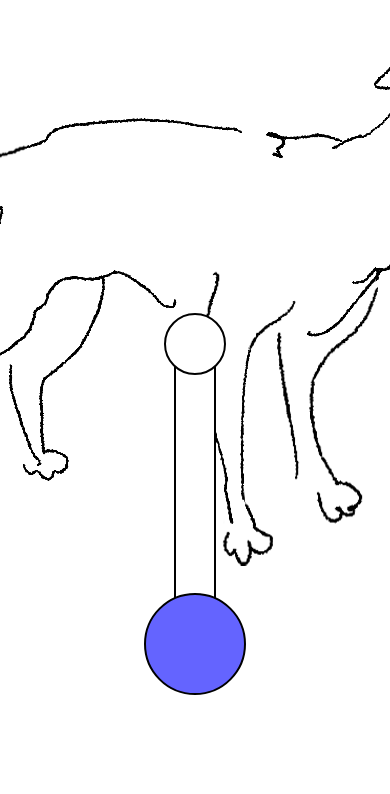
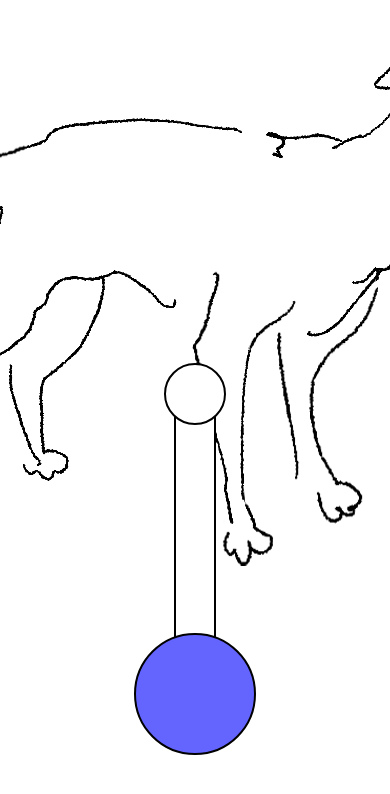
Before and after one commit to TodePond/pigen-palace, a plain HTML site: page dogspinner/index.html in a window 390 px wide. Drawn offline with Linux system fonts and the light colour scheme.

Commit message:
responsive dog spinner

```diff
--- a/dogspinner/index.html
+++ b/dogspinner/index.html
@@ -1 +1,6 @@
+<!DOCTYPE html>
+<meta charset="UTF-8" />
+<meta name="viewport" content="width=device-width, initial-scale=1.0" />
+<title>Dog Spinner</title>
+<link rel="stylesheet" href="style.css" />
 <script type="module" src="script.js"></script>
--- a/dogspinner/script.js
+++ b/dogspinner/script.js
@@ -54,6 +54,12 @@ function tick(time = 0) {
 
   requestAnimationFrame(tick);
 }
+
+addEventListener("resize", () => {
+  for (const entity of entities) {
+    entity.resize();
+  }
+});
 
 function pickAtom([x, y]) {
   for (let i = entities.length - 1; i >= 0; i--) {
@@ -174,39 +180,102 @@ function triggerAllReactors(deltaTime = 0) {
 class Entity {
   x = 0;
   y = 0;
+
+  constructor() {
+    this.resize();
+    // const constrained = this.constrain([this.x, this.y]);
+    // this.x = constrained[0];
+    // this.y = constrained[1];
+  }
+
+  /**
+   * Draw the entity to the canvas.
+   * @param {CanvasRenderingContext2D} context
+   */
   draw(context) {}
+
+  /**
+   * Update the entity. Called every frame.
+   * @param {number} deltaTime
+   */
   update(deltaTime) {}
+
+  /**
+   * Hit test a point against the entity.
+   * @param {[number, number]} point - [x, y]
+   * @returns {boolean}
+   */
   hits([x, y]) {
     return false;
   }
+
+  /**
+   * Called when the pointer starts hovering over the entity.
+   */
   hover() {}
+
+  /**
+   * Called when the pointer stops hovering over the entity.
+   */
   unhover() {}
+
+  /**
+   * Limit the entity's position to a certain range.
+   * @param {[number, number]} point - [x, y]
+   * @returns {[number, number]} - [x, y]
+   */
   constrain([x, y]) {
     return [x, y];
   }
 
-  /** @returns {Entity | null} */
+  /**
+   * Called when the pointer starts touching the entity.
+   * @returns {Entity | null} - the entity that was touched, or null to not touch the entity
+   */
   touch() {
     return this;
   }
 
+  /**
+   * Called when the pointer stops touching the entity.
+   */
   release() {}
+
+  /**
+   * Called when the pointer starts dragging the entity.
+   */
   drag() {}
 
-  /** @type {Entity[]} */
+  /**
+   * If the entity should derive any state from other things, define it here.
+   * @param {number} deltaTime - Time since the last frame
+   */
+  react(deltaTime) {}
+
+  /**
+   * Entities that should react in response to this entity's state.
+   * @type {Entity[]}
+   **/
   reactors = [];
-  react(deltaTime) {}
+
+  /**
+   * Called when the window is resized.
+   */
+  resize() {}
+
+  /**
+   * Update the entity and all of its reactors.
+   * @param {number} deltaTime - Time since the last frame
+   */
   act(deltaTime) {
     this.update(deltaTime);
     for (const reactor of this.reactors) {
-      reactor.react();
+      reactor.react(deltaTime);
     }
   }
 }
 
 class Circle extends Entity {
-  x = 0;
-  y = 0;
   r = 10;
   fillColor = "white";
   strokeColor = "black";
@@ -320,9 +389,6 @@ class Arm extends ConnectedLine {
 }
 
 class Pivot extends Circle {
-  x = canvas.width / 2;
-  y = canvas.height - ARM_LENGTH - HANDLE_RADIUS * 4;
-
   r = 30;
   fillColor = "white";
   strokeColor = "black";
@@ -330,6 +396,12 @@ class Pivot extends Circle {
 
   hits() {
     return false;
+  }
+
+  resize() {
+    this.x = canvas.width / 2;
+    this.y = canvas.height - ARM_LENGTH - HANDLE_RADIUS * 2.5;
+    console.log(this.x, this.y);
   }
 }
 
@@ -369,6 +441,10 @@ class End extends Entity {
     this.y = constrained[1];
   }
 
+  /**
+   * @param {[number, number]} point - [x, y]
+   * @returns {[number, number]} - [x, y]
+   */
   constrain([x, y]) {
     if (!this.pivot) return [x, y];
     if (!this.handle) return [x, y];
@@ -438,7 +514,9 @@ class End extends Entity {
 }
 
 const ARM_LENGTH = 300;
-const HANDLE_RADIUS = 50;
+const HANDLE_RADIUS = 60;
+const HANDLE_RADIUS_HOVER = 5;
+
 class Handle extends Circle {
   x = canvas.width / 2;
   y = canvas.height;
@@ -458,16 +536,16 @@ class Handle extends Circle {
   constructor({ pivot }) {
     super();
     this.pivot = pivot;
-    this.release();
+    pivot.reactors.push(this);
   }
 
   hover() {
-    this.r = 55;
+    this.r = HANDLE_RADIUS + HANDLE_RADIUS_HOVER;
     setCursor("grab");
   }
 
   unhover() {
-    this.r = 50;
+    this.r = HANDLE_RADIUS;
     setCursor("default");
   }
 
@@ -477,7 +555,7 @@ class Handle extends Circle {
     setCursor("grabbing");
     this.touchOffsetX = this.x - pointer.x;
     this.touchOffsetY = this.y - pointer.y;
-    this.r = 50;
+    this.r = HANDLE_RADIUS;
     return this;
   }
 
@@ -490,7 +568,18 @@ class Handle extends Circle {
     this.y = constrained[1];
   }
 
+  react() {
+    const constrained = this.constrain([this.x, this.y]);
+    this.x = constrained[0];
+    this.y = constrained[1];
+  }
+
   stretch = 0.9;
+
+  /**
+   * @param {[number, number]} point - [x, y]
+   * @returns {[number, number]} - [x, y]
+   */
   constrain([x, y]) {
     if (!this.pivot) return [x, y];
     // Constrain the end to be within a certain distance from the pivot
@@ -509,20 +598,23 @@ class Handle extends Circle {
   }
 
   release() {
-    if (!this.pivot) return;
-    /** @type [number, number] */
-    const positionIfItWere400Exactly = [
-      this.pivot.x +
-        Math.cos(Math.atan2(this.y - this.pivot.y, this.x - this.pivot.x)) *
-          ARM_LENGTH,
-      this.pivot.y +
-        Math.sin(Math.atan2(this.y - this.pivot.y, this.x - this.pivot.x)) *
-          ARM_LENGTH,
-    ];
+    const constrained = this.constrain([this.x, this.y]);
+    this.x = constrained[0];
+    this.y = constrained[1];
+    // if (!this.pivot) return;
+    // /** @type [number, number] */
+    // const positionIfItWere400Exactly = [
+    //   this.pivot.x +
+    //     Math.cos(Math.atan2(this.y - this.pivot.y, this.x - this.pivot.x)) *
+    //       ARM_LENGTH,
+    //   this.pivot.y +
+    //     Math.sin(Math.atan2(this.y - this.pivot.y, this.x - this.pivot.x)) *
+    //       ARM_LENGTH,
+    // ];
 
-    // Snap to the position if it were ARM_LENGTH exactly
-    this.x = positionIfItWere400Exactly[0];
-    this.y = positionIfItWere400Exactly[1];
+    // // Snap to the position if it were ARM_LENGTH exactly
+    // this.x = positionIfItWere400Exactly[0];
+    // this.y = positionIfItWere400Exactly[1];
   }
 }
 
@@ -570,6 +662,7 @@ class Sprite extends Entity {
 //===========//
 // INSTANCES //
 //===========//
+{
   const pivot = new Pivot();
   const handle = new Handle({ pivot });
   const end = new End({ handle, pivot });
@@ -579,8 +672,14 @@ const forearm = new Arm({ start: end, end: handle });
   const idle = new Sprite({
     src: "assets/idle.gif",
   });
+
+  function handleResize() {
     idle.x = canvas.width / 2;
     idle.y = canvas.height / 2 - ARM_LENGTH;
+  }
+
+  addEventListener("resize", handleResize);
+  handleResize();
 
   addEntity(idle);
   addEntity(arm);
@@ -588,10 +687,4 @@ addEntity(arm);
   addEntity(end);
   addEntity(pivot);
   addEntity(handle);
-
-{
-  handle.end = end;
-  const constrained = handle.constrain([handle.x, handle.y]);
-  handle.x = constrained[0];
-  handle.y = constrained[1];
 }
--- /dev/null
+++ b/dogspinner/style.css
@@ -0,0 +1,3 @@
+* {
+  touch-action: none;
+}
```
Lines whose indentation alone changed are shown as unchanged.
